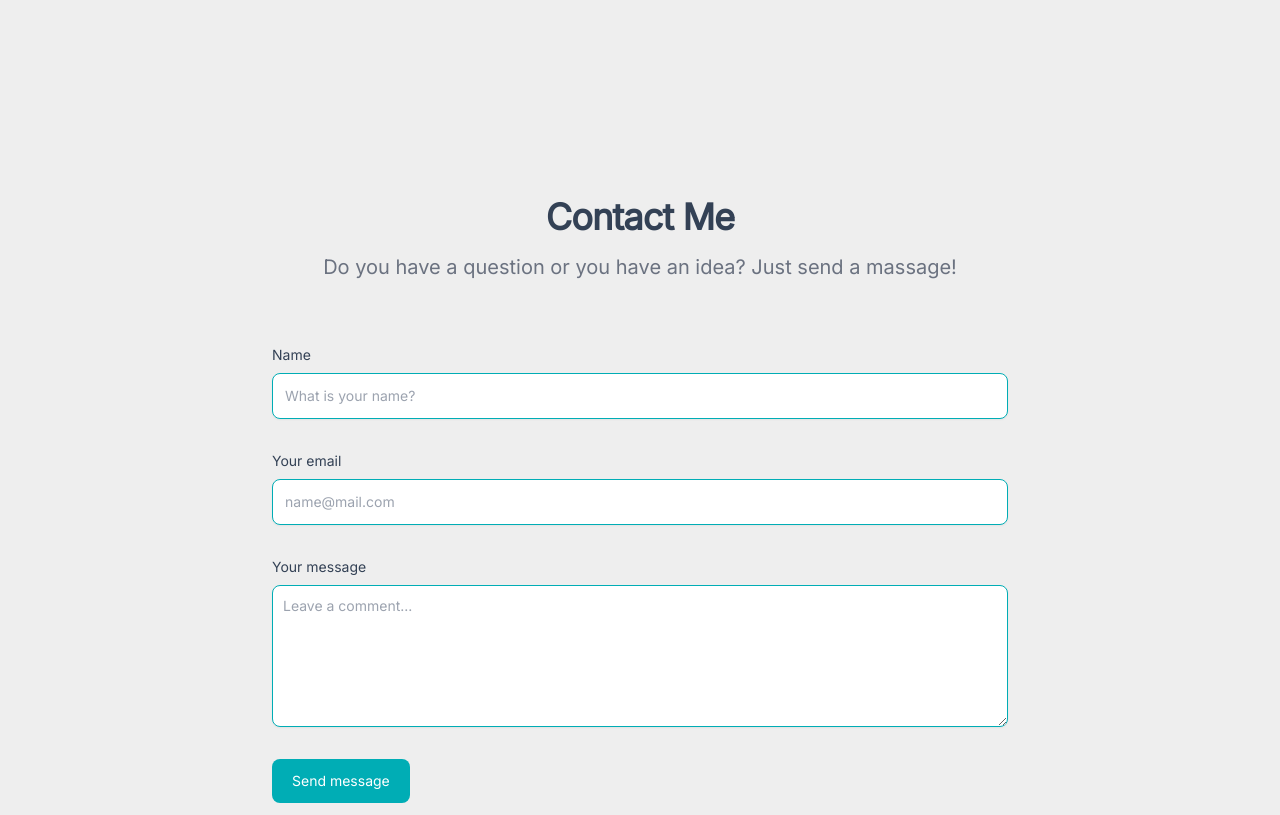
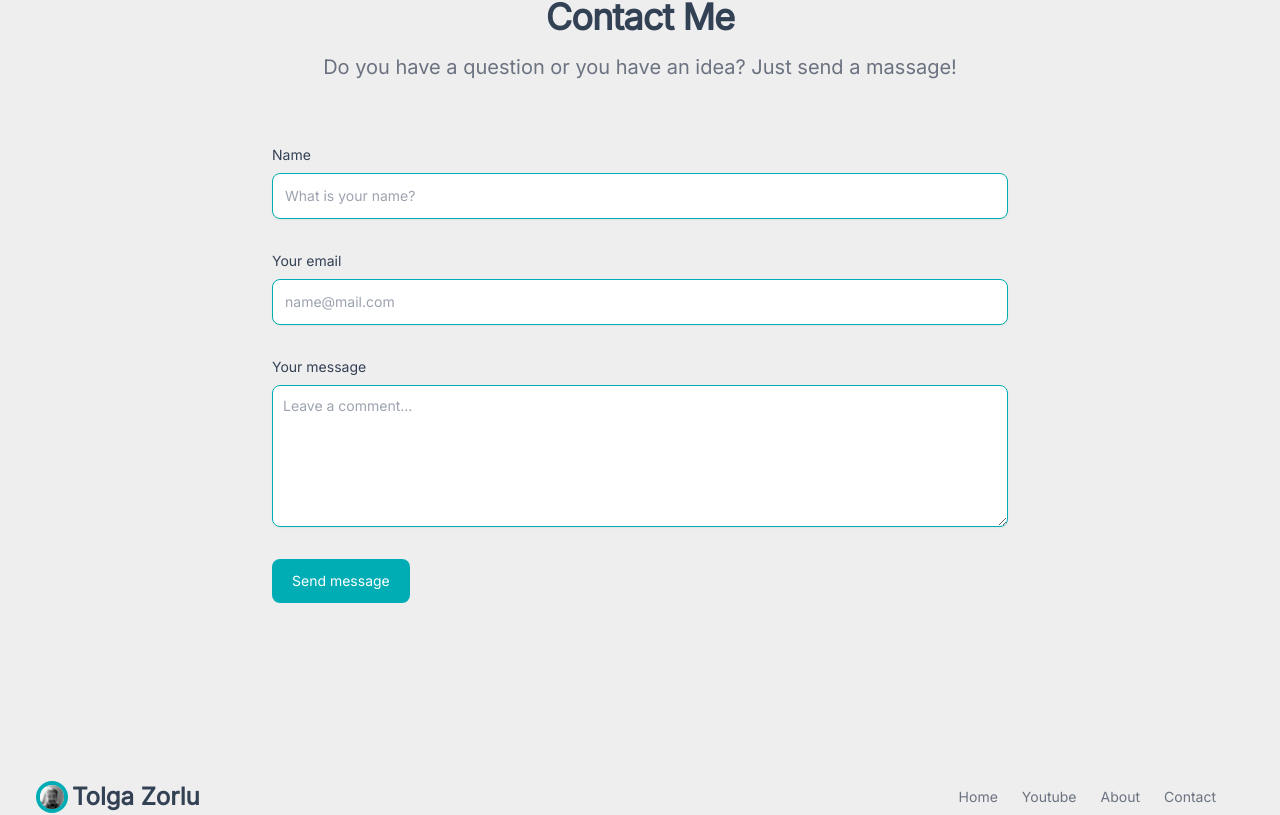
Before and after one commit to tolgazorlu/tolgdev, a React (Vite) app: page / in a window 1280 px wide. Shown: the part 2467-3282 px from the top of the page. Built offline with nearby package versions, Linux system fonts and the light colour scheme.

Commit message:
contact mt fixed

```diff
--- a/src/components/Navbar/Navbar.jsx
+++ b/src/components/Navbar/Navbar.jsx
@@ -47,7 +47,7 @@ export default function Navbar() {
   return (
     <>
       <nav
-        className="w-full p-6 lg:px-48 flex items-center justify-between z-10 bg-light dark:bg-dark fixed"
+        className="w-full p-6 md:px-32 xl:px-48 flex items-center justify-between z-10 bg-light dark:bg-dark fixed"
         aria-label="Global"
       >
         <div className="flex">
--- a/src/pages/HomePage.jsx
+++ b/src/pages/HomePage.jsx
@@ -17,10 +17,7 @@ export default function HomePage() {
       <Hero />
       <Works />
       <Experiences />
-      <div className="mt-[200px]">
       <Contact />
-      </div>
-
       <Footer />
     </div>
   );
```
